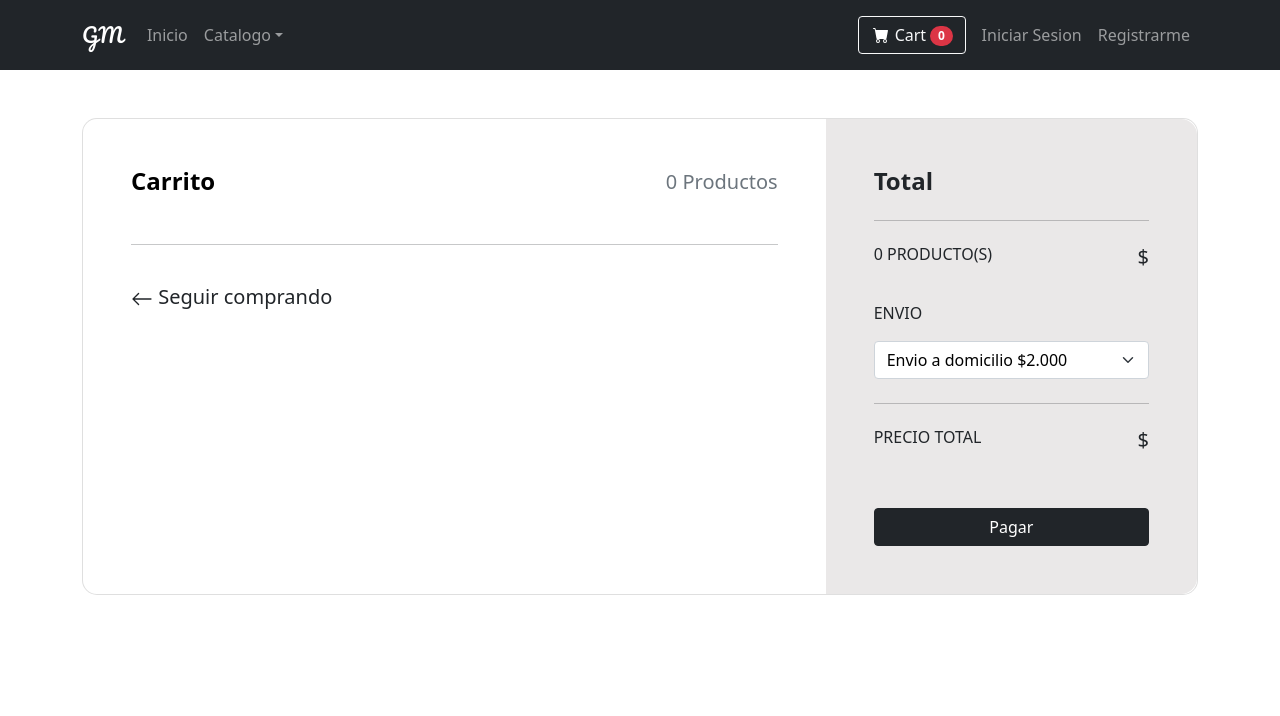
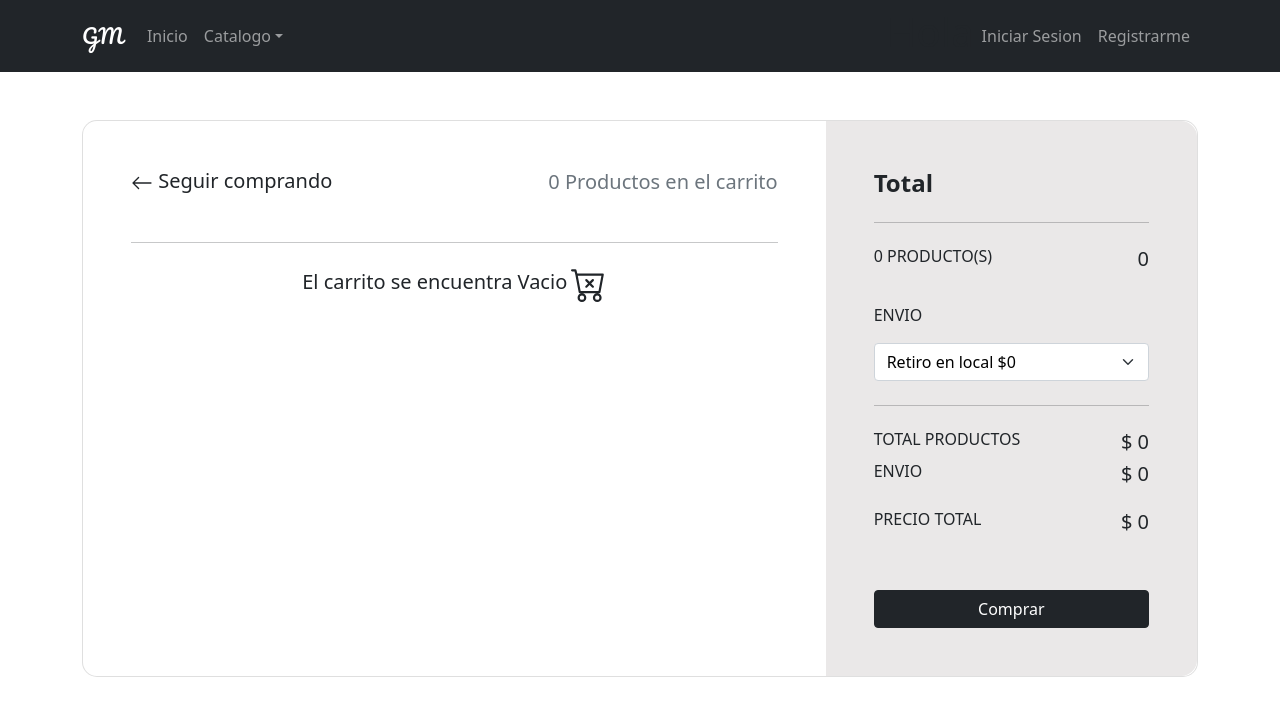
Before and after one commit to Blueshadow58/minimarket-gamonal, a React (Create React App) app: page /cart in a window 1280 px wide. Shown: the top 716 px of the page. Built offline with nearby package versions, Linux system fonts and the light colour scheme.

Commit message:
Avance desafio Tenicas de rendering

```diff
--- a/src/components/Cart/Cart.js
+++ b/src/components/Cart/Cart.js
@@ -1,15 +1,26 @@
-import React, { useContext } from "react";
+import React, { useContext, useState } from "react";
 import { CartContext } from "../../context/CartContext";
 
 import "./Cart.css";
 import Form from "react-bootstrap/Form";
 import Button from "react-bootstrap/Button";
 import { ArrowLeft } from "react-bootstrap-icons";
+import { CartX as CartIcon } from "react-bootstrap-icons";
 import { Link } from "react-router-dom";
+import { Plus } from "react-bootstrap-icons";
+import { Dash } from "react-bootstrap-icons";
+import { TrashFill } from "react-bootstrap-icons";
+import { Col } from "react-bootstrap";
 
 function Cart() {
   const { cart } = useContext(CartContext);
   const { cantInCart } = useContext(CartContext);
+  const { totalPriceInCart } = useContext(CartContext);
+  const [shipp, setShipp] = useState(0);
+
+  const Eliminar = () => {
+    console.log("funcion consolo log de eliminar");
+  };
 
   // console.log(isInCart(1));
 
@@ -58,16 +69,32 @@ function Cart() {
                   <div className="col-lg-8">
                     <div className="p-5">
                       <div className="d-flex justify-content-between align-items-center mb-5">
-                        <span className="fw-bold mb-0 text-black h4">
-                          Carrito
+                        <Link
+                          as={Link}
+                          to="/"
+                          style={{ textDecoration: "none", color: "#212529" }}
+                        >
+                          <span className="mb-0 h5 ">
+                            <ArrowLeft className="ml-5" size={22} />
+                            <> </>Seguir comprando
                           </span>
-                        <span className="mb-0 text-muted h5">
-                          {cantInCart} Productos
+                        </Link>
+                        <span className="mb-0 text-muted h5 text-end">
+                          {cantInCart} Productos en el carrito
                         </span>
                       </div>
                       <hr className="my-4" />
 
-                      {Array.from(cart).map((product, index) => (
+                      {cantInCart === 0 ? (
+                        <div className="text-center ">
+                          <span className="h5 ">
+                            El carrito se encuentra Vacio
+                          </span>
+                          <> </>
+                          <CartIcon size={35} className="" />
+                        </div>
+                      ) : (
+                        Array.from(cart).map((product, index) => (
                           <div key={product.id}>
                             <div className="row mb-4 d-flex justify-content-between align-items-center">
                               <div className="col-md-2 col-lg-2 col-xl-2">
@@ -89,49 +116,53 @@ function Cart() {
                                   </span>
                                 </div>
                               </div>
-                            <div className="col-md-3 col-lg-3 col-xl-2 d-flex">
-                              <button className="btn btn-link px-2">
-                                <i className="fas fa-minus"></i>
+                              <Col md={3} lg={3} xl={2} className="d-flex">
+                                <button className="btn btn-link px-1">
+                                  <Dash />
                                 </button>
 
                                 <input
                                   id="form1"
                                   min="0"
                                   name="quantity"
-                                defaultValue={product.quantity}
-                                type="number"
-                                className="form-control form-control-sm"
+                                  value={product.quantity}
+                                  type="text"
+                                  className="form-control form-control-sm input-number text-center"
                                 />
 
-                              <button className="btn btn-link px-2">
-                                <i className="fas fa-plus"></i>
+                                <button className="btn btn-link px-1">
+                                  <Plus />
                                 </button>
-                            </div>
-                            <div className="col-md-3 col-lg-2 col-xl-2 offset-lg-1">
-                              <span className="mb-0 h6">$ {product.price}</span>
-                            </div>
-                            <div className="col-md-1 col-lg-1 col-xl-1 text-end">
-                              <a href="#!" className="text-muted">
-                                <i className="fas fa-times"></i>
-                              </a>
-                            </div>
+                              </Col>
+
+                              <Col md={2} lg={2} xl={2}>
+                                <span className="mb-0 h5">
+                                  $ {product.price}
+                                </span>
+                              </Col>
+
+                              <Col md={2} lg={2} xl={2}>
+                                <button
+                                  onClick={Eliminar}
+                                  className="btn btn-danger"
+                                >
+                                  <TrashFill size={25} className="" />
+                                </button>
+                              </Col>
+
+                              {/* <div className="col-md-1 col-lg-1 col-xl-1 ">
+                                <button
+                                  onClick={Eliminar}
+                                  className="btn btn-danger"
+                                >
+                                  <TrashFill size={25} className="" />
+                                </button>
+                              </div> */}
                             </div>
                             <hr className="my-4" />
                           </div>
-                      ))}
-
-                      <div className="pt-3">
-                        <Link
-                          as={Link}
-                          to="/"
-                          style={{ textDecoration: "none", color: "#212529" }}
-                        >
-                          <span className="mb-0 h5">
-                            <ArrowLeft className="ml-5" size={22} />
-                            <> </>Seguir comprando
-                          </span>
-                        </Link>
-                      </div>
+                        ))
+                      )}
                     </div>
                   </div>
                   <div className="col-lg-4 bg-grey">
@@ -143,7 +174,8 @@ function Cart() {
                         <span className="text-uppercase h6">
                           {cantInCart} Producto(s)
                         </span>
-                        <span className="h5">$ </span>
+
+                        <span className="h5">{totalPriceInCart}</span>
                       </div>
 
                       <span className="text-uppercase  h6">Envio</span>
@@ -152,21 +184,38 @@ function Cart() {
                         className="text-black mt-3"
                         aria-label=""
                         size=""
+                        value={shipp}
+                        onChange={(e) => setShipp(parseInt(e.target.value))}
                       >
-                        <option className="">Envio a domicilio $2.000</option>
-                        <option className="">Retiro en local $0</option>
+                        <option value={0} className="">
+                          Retiro en local $0
+                        </option>
+                        <option value={2000} className="">
+                          Envio a domicilio $2.000
+                        </option>
                       </Form.Select>
 
                       <hr className="my-4" />
 
+                      <div className="d-flex justify-content-between ">
+                        <span className="text-uppercase h6">
+                          Total Productos
+                        </span>
+                        <span className="h5">$ {totalPriceInCart}</span>
+                      </div>
+                      <div className="d-flex justify-content-between mb-3">
+                        <span className="text-uppercase h6">Envio</span>
+                        <span className="h5">$ {shipp}</span>
+                      </div>
+
                       <div className="d-flex justify-content-between mb-5">
                         <span className="text-uppercase h6">Precio total</span>
-                        <span className="h5">$ </span>
+                        <span className="h5">$ {totalPriceInCart + shipp}</span>
                       </div>
 
                       <div className="d-grid gap-2">
                         <Button variant="dark" size="md">
-                          Pagar
+                          Comprar
                         </Button>
                       </div>
                     </div>
--- a/src/components/ItemListContainer/ItemDetails/ItemDetail.js
+++ b/src/components/ItemListContainer/ItemDetails/ItemDetail.js
@@ -45,7 +45,11 @@ const ItemDetail = ({ product }) => {
       <div className="container px-4 px-lg-5 my-5" hidden={!show}>
         <div className="row gx-4 gx-lg-5 align-items-center">
           <div className="col-md-6 ">
-            <img className="detail-img" src={product.pictureUrl} alt="..." />
+            <img
+              className="detail-img img-fluid"
+              src={product.pictureUrl}
+              alt="..."
+            />
           </div>
           <div className="col-md-6">
             <div className="small mb-1">Codigo de producto: {product.id}</div>
--- a/src/components/NavBar/CartWidget.js
+++ b/src/components/NavBar/CartWidget.js
@@ -5,9 +5,14 @@ import { CartContext } from "../../context/CartContext";
 import { Link } from "react-router-dom";
 
 const CartWidget = () => {
-  const valueToShare = useContext(CartContext); //Consumir del context
+  const { cantInCart } = useContext(CartContext); //Consumir del context
+  console.log(cantInCart);
 
   return (
+    <>
+      {cantInCart === 0 ? (
+        <h1>Hola</h1>
+      ) : (
         <Nav.Link as={Link} to="/cart">
           {/* <CartFill color="white" size={20} /> */}
           {/* {cantInCart} */}
@@ -15,10 +20,12 @@ const CartWidget = () => {
             <CartFill className="me-1 pb-1" color="white" size={20} />
             Cart
             <span className="badge bg-danger text-white ms-1 rounded-pill">
-          {valueToShare.cantInCart}
+              {cantInCart}
             </span>
           </button>
         </Nav.Link>
+      )}
+    </>
   );
 };
 
--- a/src/context/CartContext.js
+++ b/src/context/CartContext.js
@@ -72,13 +72,35 @@ const CartProvider = ({ children }) => {
     setCart(filteredCart);
   };
 
+  // let cantInCart = 0;
+  // cart.forEach((item) => {
+  //   cantInCart += item.quantity;
+  // });
+
+  const cantInCart = cart.reduce(
+    (previous, item) => previous + item.quantity,
+    0
+  );
+
+  // const formatter = new Intl.NumberFormat("es-CL", {
+  //   style: "currency",
+  //   currency: "CLP",
+  //   minimumFractionDigits: 0,
+  // });
+
+  const totalPriceInCart = cart.reduce(
+    (previous, item) => previous + item.price * item.quantity,
+    0
+  );
+
   const valueToShare = {
     cart,
     isInCart,
     cleanCart,
     addToCart,
     removeToCart,
-    cantInCart: cart.length,
+    cantInCart,
+    totalPriceInCart,
   };
   return (
     // proveer valores a compartirs
--- a/src/utils/api.js
+++ b/src/utils/api.js
@@ -98,6 +98,14 @@ export const deleteData = (dataId) =>
     method: "DELETE",
   });
 
+const formatter = new Intl.NumberFormat("es-CL", {
+  style: "currency",
+  currency: "CLP",
+  minimumFractionDigits: 0,
+});
+
+products.price = formatter.format(products.price);
+
 export const getItems = () => {
   const task = new Promise((resolve) => {
     setTimeout(() => resolve(products), 2000);
```
Lines whose indentation alone changed are shown as unchanged.
